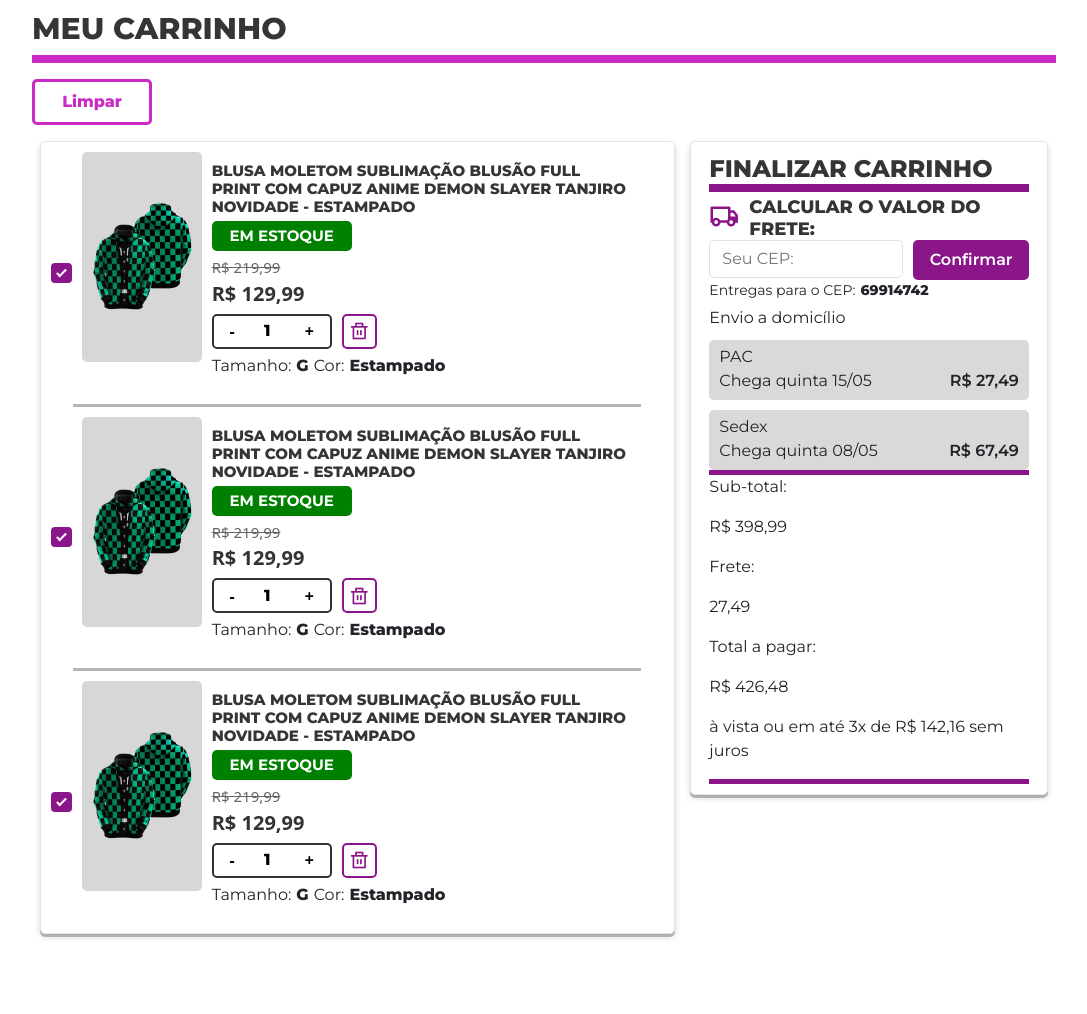
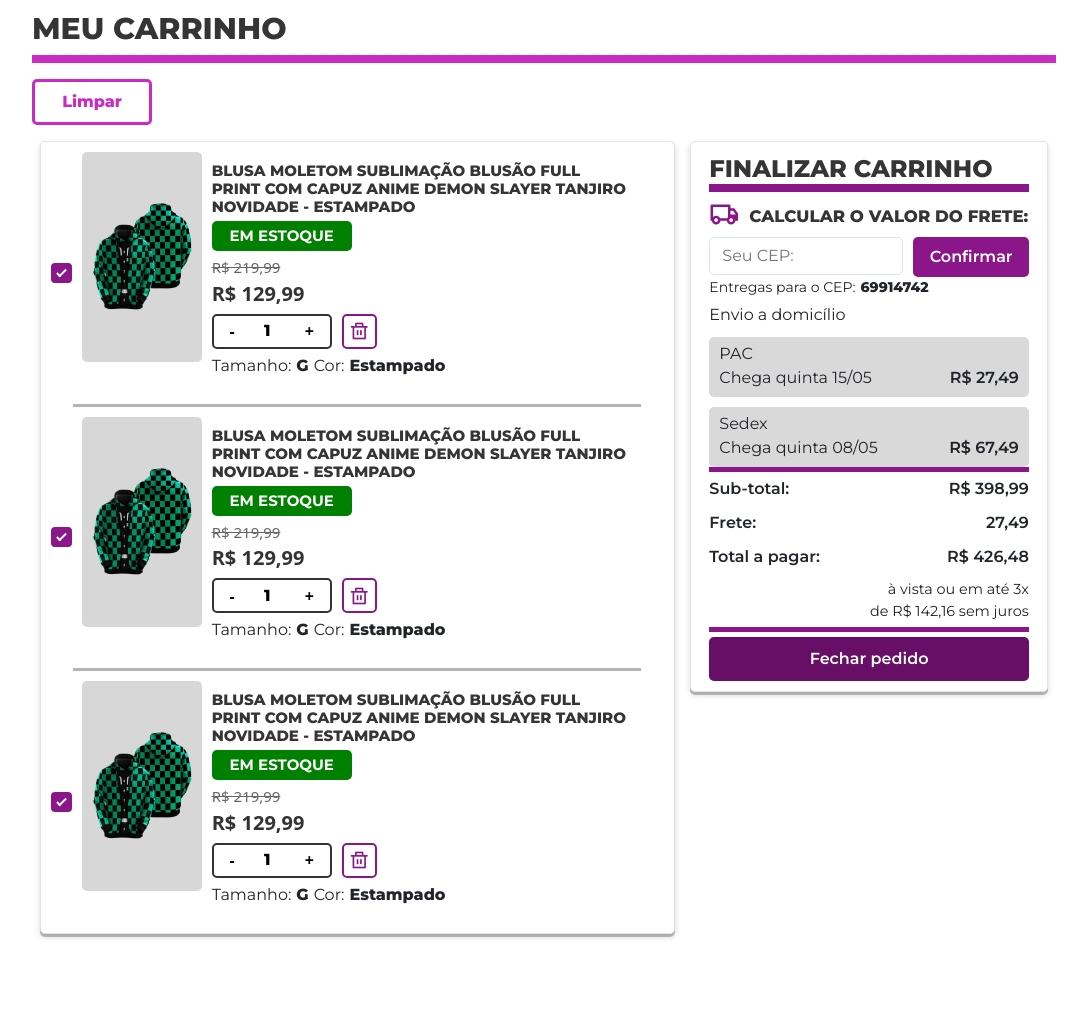
Before and after one commit to davivalentinn/vannily, a PHP site: page /pages/carrinho/index.html in a window 1280 px wide. Shown: the part 207-1221 px from the top of the page, without its empty margins (96-1183 px from the left). Run offline with PHP 8.4, Linux system fonts and the light colour scheme.

Commit message:
Finalizado, página Carrinho

```diff
--- a/pages/carrinho/css/style.css
+++ b/pages/carrinho/css/style.css
@@ -521,7 +521,7 @@ li {
     }
   .titulo-frete-produtos h1{
     color: #353535;
-    font-size: 18px;
+    font-size: 1.04rem;
     font-weight: 800;
     text-transform: uppercase;
     margin: 5px 0 0 0;
@@ -618,9 +618,40 @@ li {
     height: auto;
     background-color: white;
     border-top: 5px solid #8B1689;
-    border-bottom: 5px solid #8B1689 ;
+    border-bottom: 5px solid #8B1689;
   }
-
+  .container-valores p{
+    margin: 5px 0 5px 0;
+  }
+  .inf-product{
+    font-weight: 600;
+  }
+  .conteudo-juros{
+    width: 100%;
+    height: auto;
+    display: flex;
+    justify-content: end;
+  }
+  .parcela{
+    display: flex;
+    font-size: 0.9rem;
+    width: 50%;
+    text-align: end;
+  }
+  .botao-fechar-pedido{
+    width: 100%;
+    padding: 10px;
+    background-color: #670e66;
+    color: white;
+    font-weight: 600;
+    text-align: center;
+    border-radius: 5px;
+    margin: 5px 0 0 0;
+    transition: all .2s;
+  }
+  .botao-fechar-pedido:hover{
+    background-color: #8B1689;
+  }
   @media screen and (max-width: 1024px) {
     .container-produtos{
         display: flex;
--- a/pages/carrinho/index.html
+++ b/pages/carrinho/index.html
@@ -452,18 +452,42 @@
         </div>
         <!--FIM da div class container-informacoes-entregas-->
 
+            <!--INICIO da div class container-valores-->
             <div class="container-valores">
+
+
+                <div class="d-flex justify-content-between inf-product">
                 <p>Sub-total:</p>
                 <p>R$ 398,99</p>
+                </div>
 
+                <div class="d-flex justify-content-between inf-product">
                 <p>Frete:</p>
                 <p>27,49</p>
+                </div>
 
+                <div class="d-flex justify-content-between inf-product">
                 <p>Total a pagar:</p>
                 <p>R$ 426,48</p>
+                </div>
 
+                <!--INICIO da div class conteudo-juros-->
+                <div class="conteudo-juros">
+
+                <div class="parcela">
                 <p>à vista ou em até 3x de R$ 142,16 sem juros</p>
+                </div>
+
+                </div>
+                <!--FIM da div class conteudo-juros-->
+
             </div>
+            <!--FIM da div class container-valores-->
+
+            <a href="#">
+            <div class="botao-fechar-pedido">
+                Fechar pedido
+            </div></a>
 
             </div>
             <!--FIM da div class conteudo-sobre-produtos-->
```
